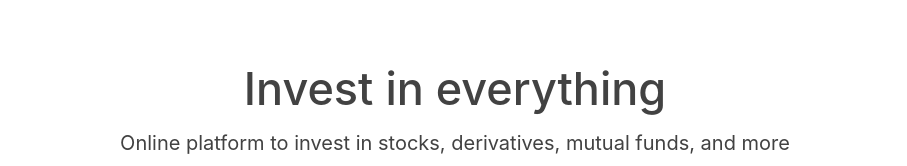
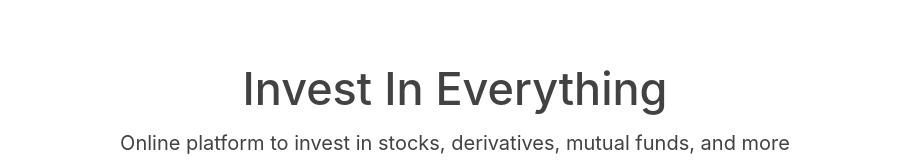
Before and after one commit to bixl007/Zerodha-landing-page, a plain HTML site: page index.html in a window 1280 px wide. Shown: the part 406-572 px from the top of the page, without its empty margins (185-1092 px from the left). Drawn offline with Linux system fonts and the light colour scheme; a web font is replaced by a local one.

Commit message:
fixes #1 corrected the case in the words

```diff
--- a/index.html
+++ b/index.html
@@ -91,7 +91,7 @@
     </header>
     <main>
       <img src="assets/landing.png" alt="" />
-      <span class="lineBold">Invest in everything</span>
+      <span class="lineBold">Invest In Everything</span>
       <span class="secondLine"
         >Online platform to invest in stocks, derivatives, mutual funds, and
         more</span
```
